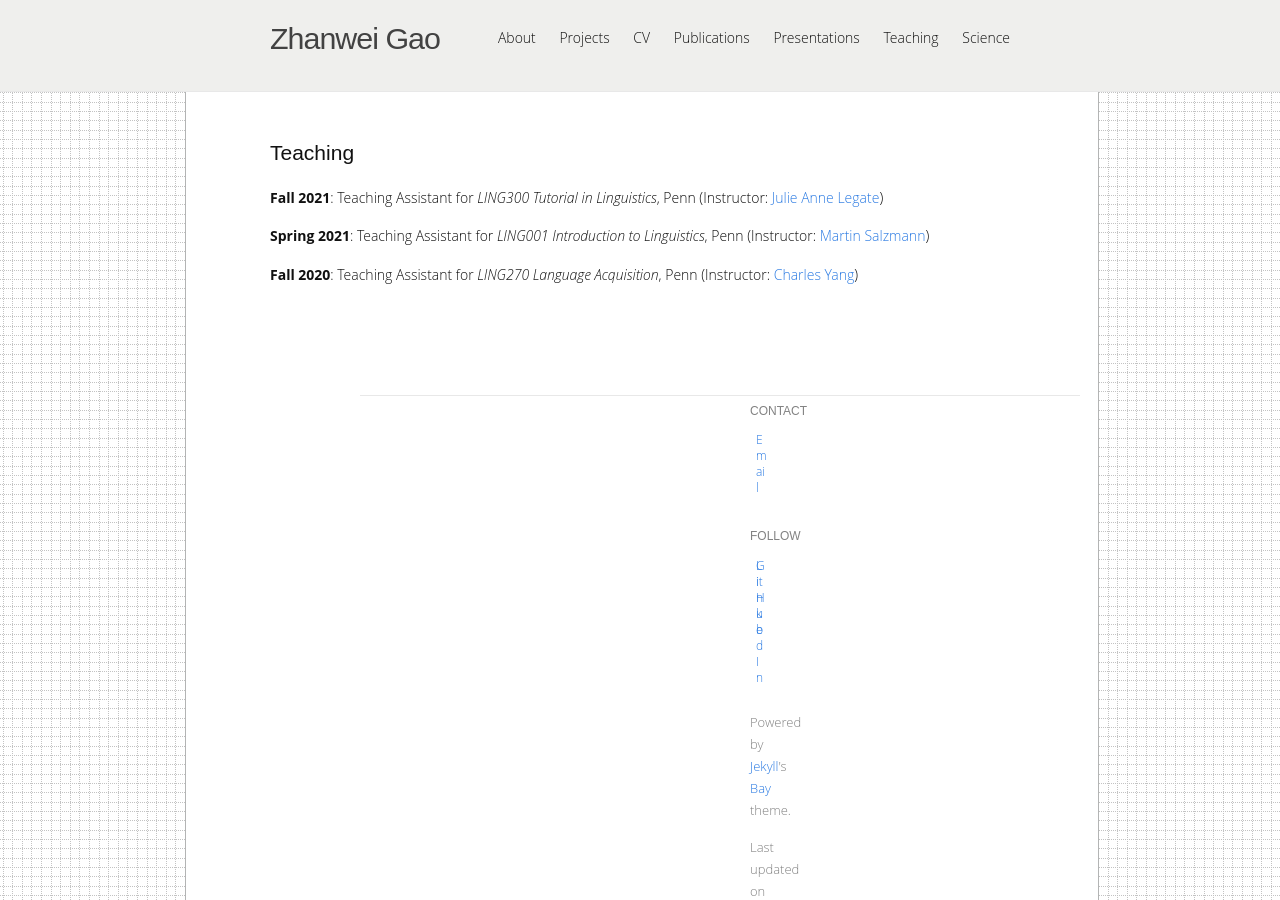
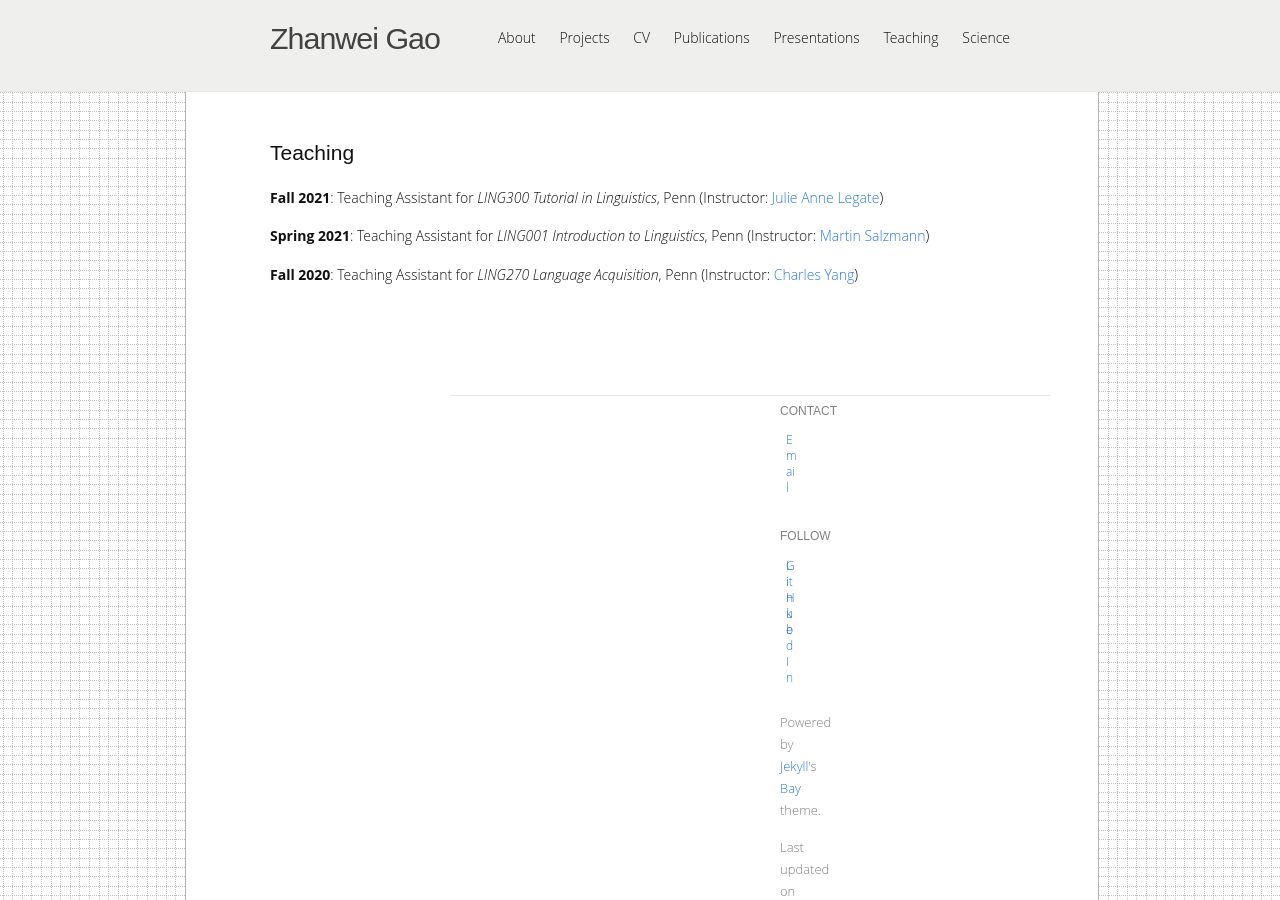
Before and after one commit to ZhanweiGao/zhanweigao.github.io, a Jekyll site: the page built from teaching.md, in a window 1280 px wide and 900 px high. Built offline with Jekyll 4.4.1, drawn with Linux system fonts in a browser that asks for light colours.

Commit message:
Update _layout.scss

```diff
--- a/_sass/_layout.scss
+++ b/_sass/_layout.scss
@@ -104,10 +104,10 @@
   // padding: $spacing-unit 0;
   // padding: $spacing-unit / 2; // modified 2022.12.19
 
-  margin-right: $spacing-unit * 12;  // added 2022.12.19
-  margin-left: $spacing-unit * 12;  // added 2022.12.19
-  padding-right: $spacing-unit * 12;  // added 2022.12.19
-  padding-left: $spacing-unit * 12;  // added 2022.12.19
+  margin-right: $spacing-unit * 15;  // added 2022.12.19
+  margin-left: $spacing-unit * 15;  // added 2022.12.19
+  padding-right: $spacing-unit * 10;  // added 2022.12.19
+  padding-left: $spacing-unit * 10;  // added 2022.12.19
 
   @include media-query($on-mobile) {
     padding-top: 10px;
```
